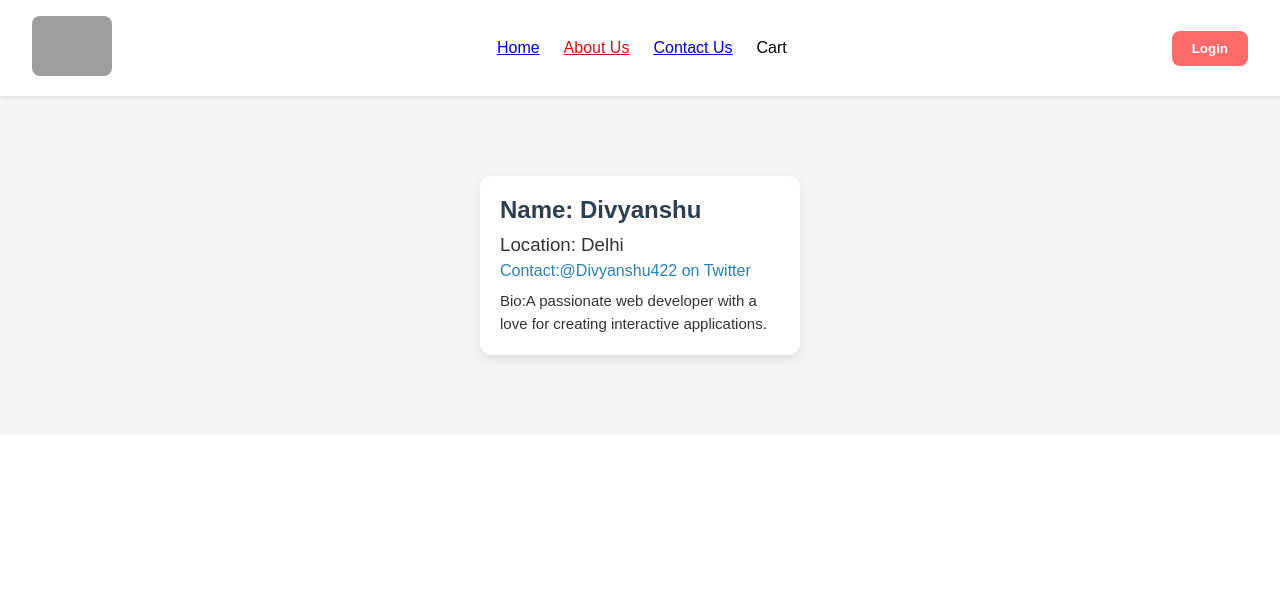
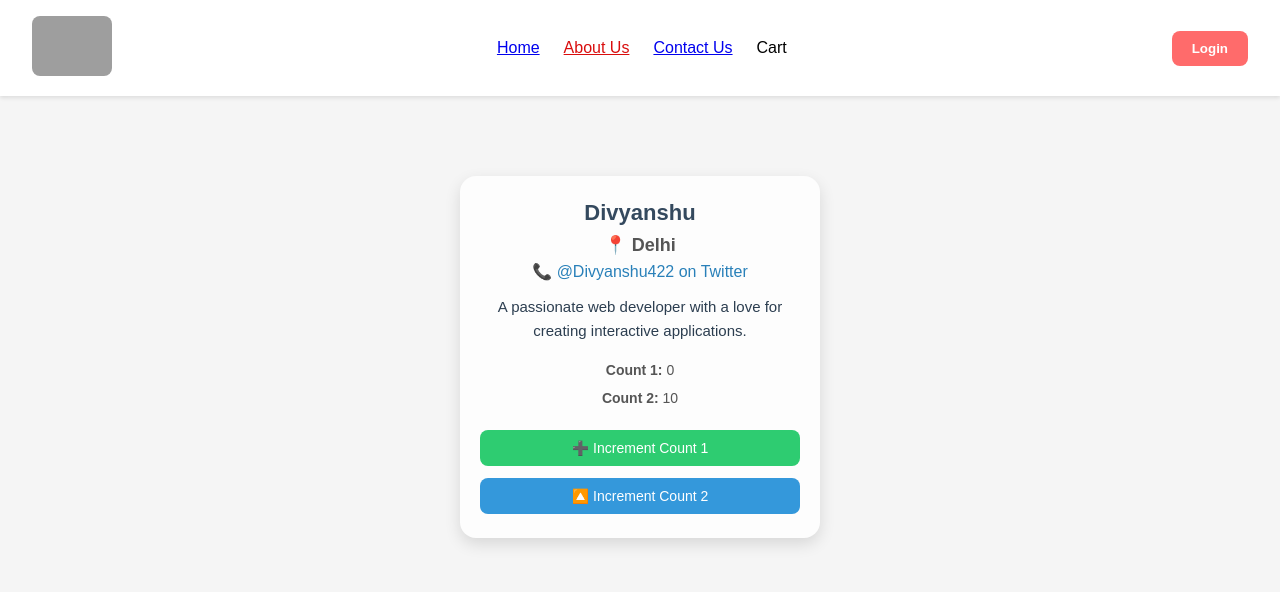
Before and after one commit to tyagidivyanshu3090/NoteBook, a React (Vite) app in the folder React/Namaste React/Lets get classy -08/: page /about in a window 1280 px wide. Shown: the top 592 px of the page. Built offline with nearby package versions, Linux system fonts and the light colour scheme; grey boxes are pictures that could not be loaded.

Commit message:
Creating and updating the state variable using this.state and this.setState

```diff
--- a/React/Namaste React/Lets get classy -08/src/components/UserCard.css
+++ b/React/Namaste React/Lets get classy -08/src/components/UserCard.css
@@ -1,36 +1,80 @@
 .user-card {
-  width: 320px;
+  width: 360px;
   margin: 40px auto;
-  padding: 20px;
-  border-radius: 12px;
-  box-shadow: 0 4px 12px rgba(0, 0, 0, 0.1);
-  background-color: #fff;
+  padding: 24px 20px;
+  border-radius: 16px;
+  box-shadow: 0 6px 16px rgba(0, 0, 0, 0.12);
+  background-color: #fdfdfd;
   font-family: "Segoe UI", Tahoma, Geneva, Verdana, sans-serif;
-  color: #333;
+  color: #2c3e50;
   transition: transform 0.3s ease;
+  text-align: center;
 }
 
 .user-card:hover {
-  transform: translateY(-5px);
+  transform: translateY(-8px);
 }
 
 .user-card h2 {
-  margin-bottom: 10px;
-  color: #2c3e50;
+  margin-bottom: 8px;
+  font-size: 22px;
+  color: #34495e;
 }
 
 .user-card h3 {
-  margin-bottom: 6px;
-  font-weight: 500;
+  margin: 6px 0;
+  font-size: 18px;
+  color: #555;
 }
 
 .user-card h4 {
-  margin-bottom: 10px;
-  font-weight: 400;
+  margin: 6px 0 14px;
+  font-size: 16px;
   color: #2980b9;
+  font-weight: 500;
 }
 
 .user-card p {
   font-size: 15px;
-  line-height: 1.5;
+  line-height: 1.6;
+  margin-bottom: 16px;
 }
+
+.count-section {
+  margin-bottom: 20px;
+}
+
+.count-section p {
+  margin: 6px 0;
+  font-size: 14px;
+  color: #555;
+}
+
+.button-group {
+  display: flex;
+  flex-direction: column;
+  gap: 12px;
+}
+
+.btn {
+  padding: 10px 16px;
+  font-size: 14px;
+  border: none;
+  border-radius: 8px;
+  background-color: #2ecc71;
+  color: white;
+  cursor: pointer;
+  transition: background 0.3s ease;
+}
+
+.btn:hover {
+  background-color: #27ae60;
+}
+
+.btn.secondary {
+  background-color: #3498db;
+}
+
+.btn.secondary:hover {
+  background-color: #2980b9;
+}
--- a/React/Namaste React/Lets get classy -08/src/components/UserClass.js
+++ b/React/Namaste React/Lets get classy -08/src/components/UserClass.js
@@ -1,24 +1,51 @@
 import React, { Component } from "react";
-import "./UserCard.css"; // Link to external CSS
+import "./UserCard.css";
 
 class UserClass extends Component {
-  // The constructor is optional if you're not using state or binding methods,
-  // but it's good practice to include it if you're explicitly dealing with props here.
   constructor(props) {
-    super(props); // IMPORTANT: Always call super(props) in the constructor
-    // This ensures 'this.props' is initialized before your constructor code runs.
-    console.log("Props in constructor:", this.props); // You can access them here
+    super(props);
+    this.state = {
+      count: 0,
+      count2: 10,
+    };
   }
+
   render() {
-    // Destructuring props for easier access: form this.props.data
     const { name, location, contact, bio } = this.props.data;
+    const { count, count2 } = this.state;
 
     return (
       <div className="user-card">
-        <h2>Name: {name}</h2>
-        <h3>Location: {location}</h3>
-        <h4>Contact:{contact}</h4>
-        <p>Bio:{bio}</p>
+        <h2>{name}</h2>
+        <h3>📍 {location}</h3>
+        <h4>📞 {contact}</h4>
+        <p>{bio}</p>
+
+        <div className="count-section">
+          <p>
+            <strong>Count 1:</strong> {count}
+          </p>
+          <p>
+            <strong>Count 2:</strong> {count2}
+          </p>
+        </div>
+
+        <div className="button-group">
+          <button
+            className="btn"
+            onClick={() =>
+              this.setState((prev) => ({ ...prev, count: prev.count + 1 }))
+            }
+          >
+            ➕ Increment Count 1
+          </button>
+          <button
+            className="btn secondary"
+            onClick={() => this.setState({ count2: count2 + 1 })}
+          >
+            🔼 Increment Count 2
+          </button>
+        </div>
       </div>
     );
   }
```
